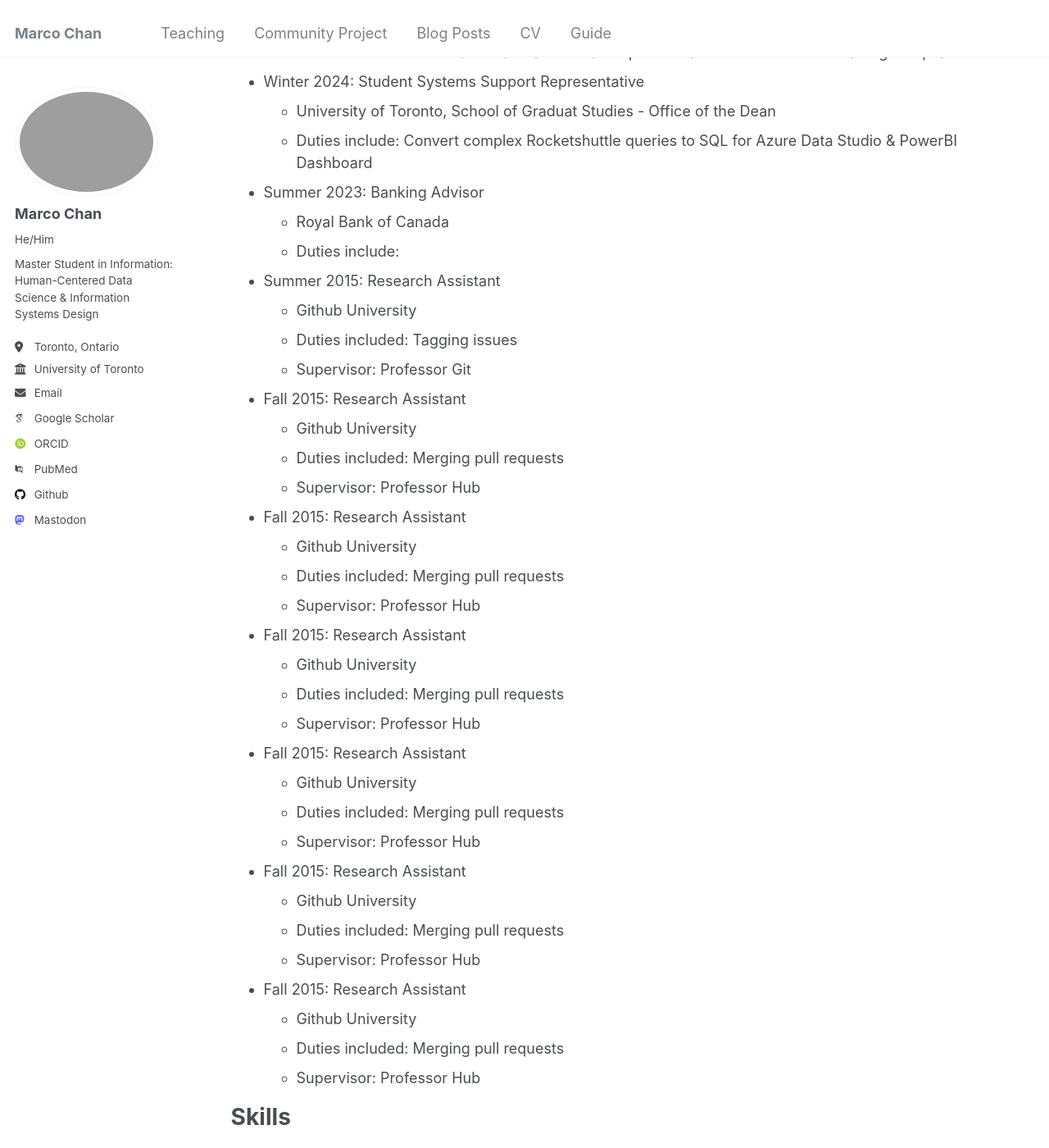
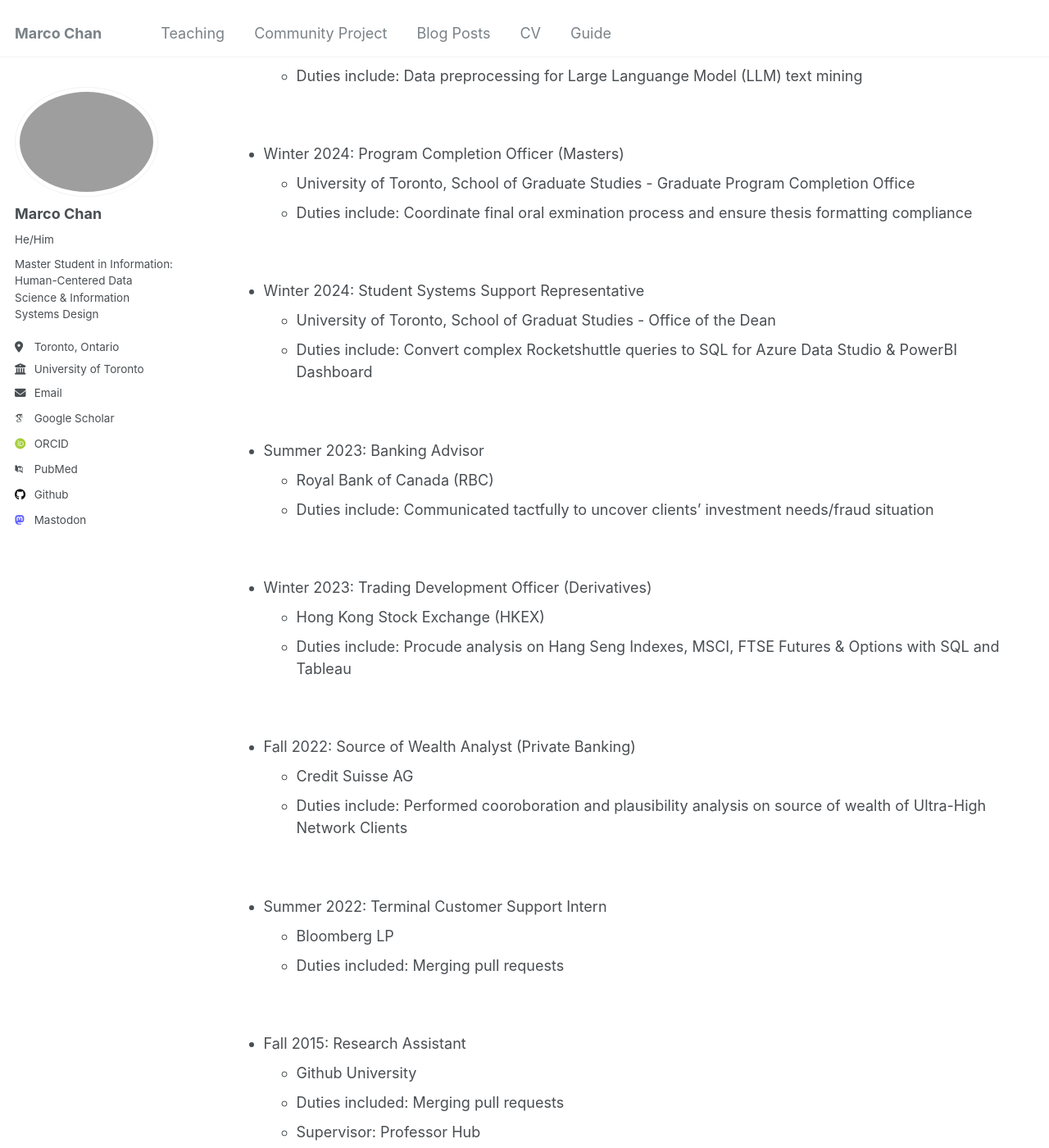
Before and after one commit to Marco-ProspectivePhD/home, a Jekyll site: the page built from _pages/cv.md, in a window 1280 px wide and 1400 px high, scrolled down 571 px. Shown: the whole window at 82% size. Built offline with Jekyll 4.4.1, drawn with Linux system fonts in a browser that asks for light colours; some web fonts are replaced.

Commit message:
Update cv.md

```diff
--- a/_pages/cv.md
+++ b/_pages/cv.md
@@ -14,53 +14,67 @@ Education
 * M.I in Human-Centered Data Science & Information Systems Design, University of Toronto, 2024 (Expected)
 * B.B.A in Management Sciences, City University of Hong Kong, 2021
 
+<br/>
+<br/>
+
 Work experience
 ======
 * Fall 2024: Graduate Student Library Assistant
   * University of Toronto Libraries
   * Duties include: Rescue sensitive Hong Kong archieves using wayback machine at Internet Archieves
 
-
+<br/>
 
 * Summer 2024: Global Connect Fellow
   * Nanyang Technological University Singapore
   * Duties include: Data preprocessing for Large Languange Model (LLM) text mining
 
+<br/>
 
 * Winter 2024: Program Completion Officer (Masters)
   * University of Toronto, School of Graduate Studies - Graduate Program Completion Office
   * Duties include: Coordinate final oral exmination process and ensure thesis formatting compliance
 
+<br/>
 
 * Winter 2024: Student Systems Support Representative
   * University of Toronto, School of Graduat Studies -  Office of the Dean
   * Duties include: Convert complex Rocketshuttle queries to SQL for Azure Data Studio & PowerBI Dashboard
 
+<br/>
 
 * Summer 2023: Banking Advisor
-  * Royal Bank of Canada
-  * Duties include:
+  * Royal Bank of Canada (RBC)
+  * Duties include: Communicated tactfully to uncover clients' investment needs/fraud situation
 
+<br/>
 
-* Summer 2015: Research Assistant
-  * Github University
-  * Duties included: Tagging issues
-  * Supervisor: Professor Git
+* Winter 2023: Trading Development Officer (Derivatives)
+  * Hong Kong Stock Exchange (HKEX)
+  * Duties include: Procude analysis on Hang Seng Indexes, MSCI, FTSE Futures & Options with SQL and Tableau
+
+<br/>
+
+* Fall 2022: Source of Wealth Analyst (Private Banking)
+  * Credit Suisse AG
+  * Duties include: Performed cooroboration and plausibility analysis on source of wealth of Ultra-High Network Clients
+
+<br/>
+
+* Summer 2022: Terminal Customer Support Intern
+  * Bloomberg LP
+  * Duties included: Merging pull requests
+
+<br/>
+
 
 * Fall 2015: Research Assistant
   * Github University
   * Duties included: Merging pull requests
   * Supervisor: Professor Hub
 
-* Fall 2015: Research Assistant
-  * Github University
-  * Duties included: Merging pull requests
-  * Supervisor: Professor Hub
+<br/>
 
-* Fall 2015: Research Assistant
-  * Github University
-  * Duties included: Merging pull requests
-  * Supervisor: Professor Hub
 
 * Fall 2015: Research Assistant
   * Github University
```
